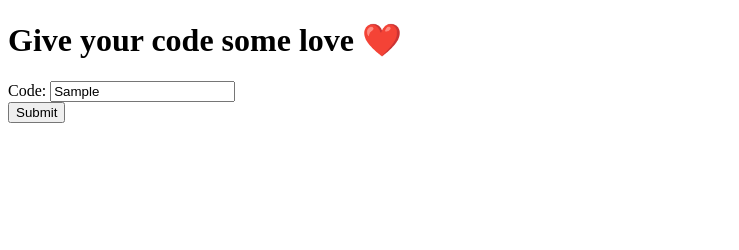
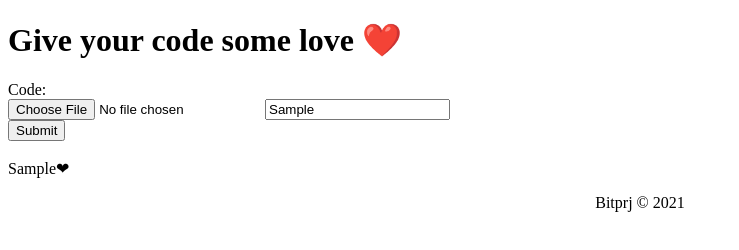
Before and after one commit to ganning127/serverless-demo-1, a website: page bunnimage/index.html in a window 1280 px wide. Both pictures are taken after typing "Sample" into the empty fields and a click on the input "Submit". Shown: the whole page, without its empty margins (0-739 px from the left). Drawn offline with nearby package versions, Linux system fonts and the light colour scheme.

Commit message:
add step 2

```diff
--- a/bunnimage/index.html
+++ b/bunnimage/index.html
@@ -1,19 +1,33 @@
 <!DOCTYPE html>
 <html>
+
 <head>
   <meta charset="utf-8">
   <meta name="viewport" content="width=device-width">
-    <title>The best form</title>
+  <title>repl.it</title>
+  <link href="style.css" rel="stylesheet" type="text/css" />
 </head>
+
 <body>
-      <div>
+  <script src="https://ajax.googleapis.com/ajax/libs/jquery/1.11.3/jquery.min.js"></script>
+
+
+  <div class="container h-mt-5">
+    <div class="c-well">
       <h1 id="h1">Give your code some love ❤️</h1>
-              <form>
-                  <label>Code: </label>
-                  <input type="text" id="name" name="name" /><br>
-                  <input value="Submit" type="button" />
+      <form id="bunnForm" enctype="multipart/form-data">
+        <label class="c-form-label">Code: </label><br>
+        <input type="file" accept="image/x-png,image/jpeg" name="image"></input>
+        <input type="text" id="username" placeholder='filename' name="name" aria-label="name" /> <br>
+        <input value="Submit" type="submit" />
       </form>
-              <br/>
-              <div id="output"></div>
+      <br />
+      <div id="output" class="h-mb-4"></div>
     </div>
+  </div>
+  <p style="text-align: center;">Bitprj © 2021</p>
+
+  <script src="./script.js"></script>
 </body>
+
+</html>
--- /dev/null
+++ b/bunnimage/script.js
@@ -0,0 +1,11 @@
+const bunnForm = document.getElementById('bunnForm');
+console.log(bunnForm)
+bunnForm.addEventListener('submit', function (event) {
+    event.preventDefault();
+    const username = document.getElementById("username").value
+    if (username == "") {
+        alert("No name error.")
+    }
+    const output = document.getElementById("output")
+    output.textContent = username + "❤"
+});
```
Lines whose indentation alone changed are shown as unchanged.
